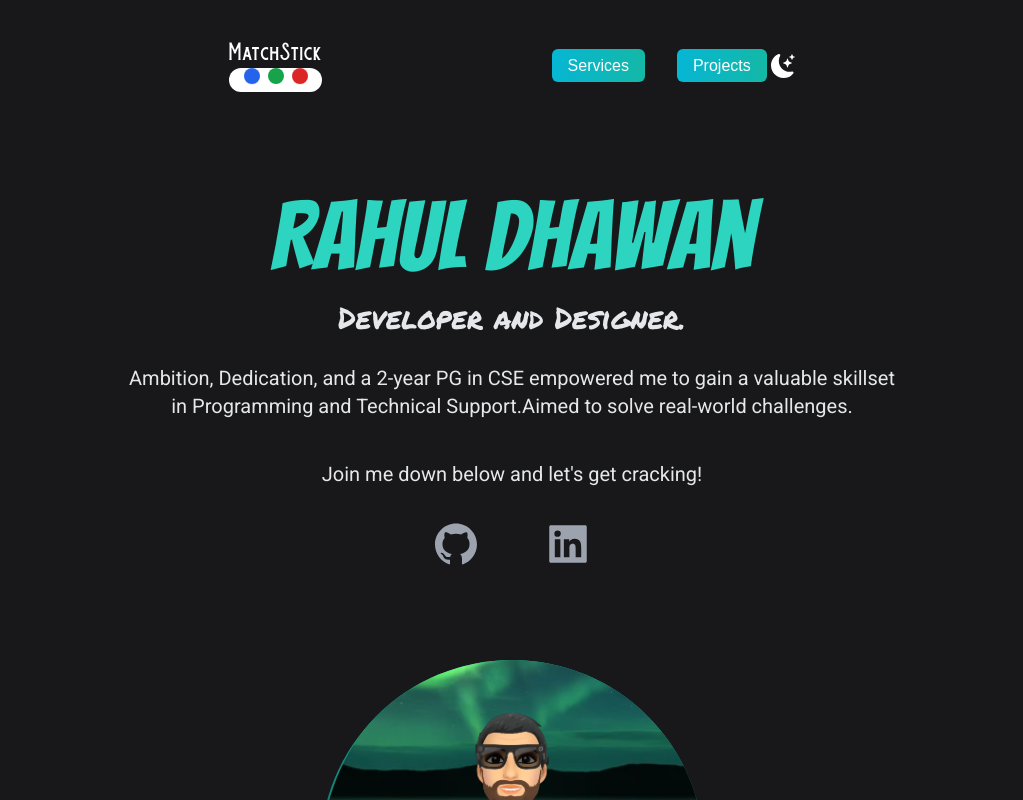
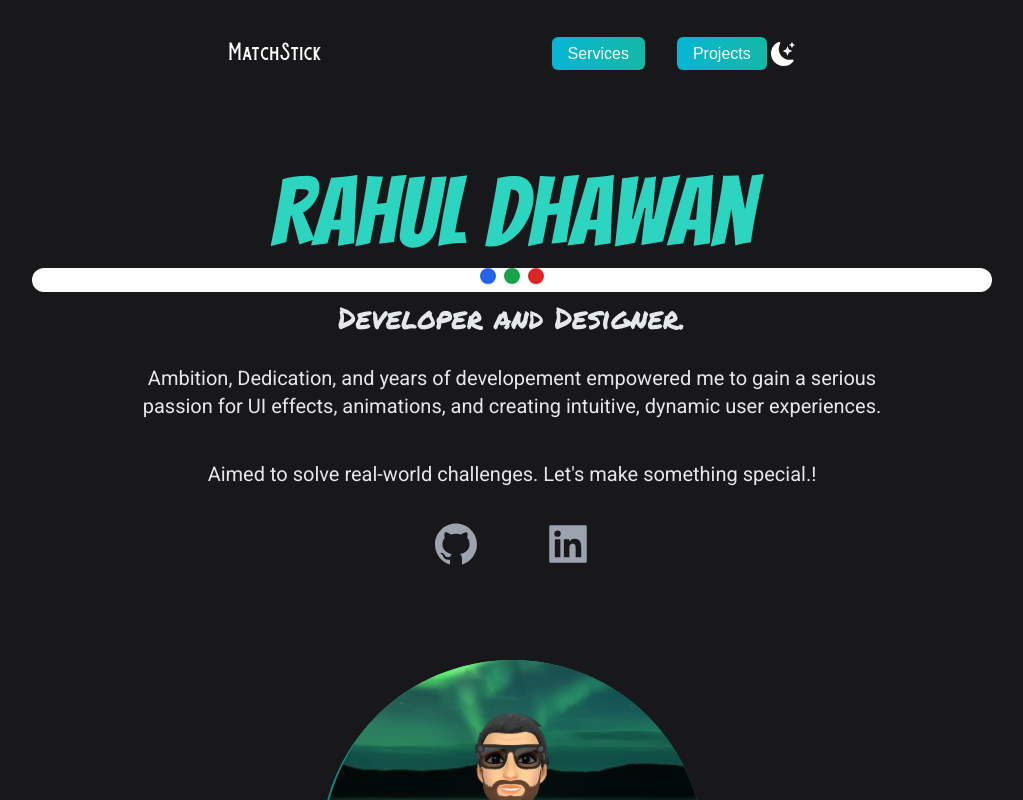
Before and after one commit to RAhuLDHawaN-cmd/Portfolio_React_Tailwind, a Next.js app: page / in a window 1280 px wide. Shown: the top 800 px of the page, without its empty margins (128-1151 px from the left). Built offline with nearby package versions, Linux system fonts and the light colour scheme.

Commit message:
changed about

```diff
--- a/pages/index.js
+++ b/pages/index.js
@@ -35,22 +35,10 @@ export default function Home() {
       </Head>
       <main className=" bg-slate-50 px-10 dark:bg-zinc-900 md:px-20 lg:px-40">
         <section className="min-h-screen" id="banner">
-          <nav className="py-10 mb-12 flex justify-evenly dark:text-white">
-            <h1 className="font-burtons text-xl">MatchStick
+          <nav className="py-10 mb-12 flex justify-evenly sticky top-0 z-50 bg-slate-50 dark:bg-zinc-900 dark:text-white ">
+            <h1 className="font-burtons text-xl">MatchStick</h1>
 
-            <div class="bg-white flex space-x-2 p-1 rounded-full justify-center items-center">
- <div
-  className="bg-blue-600 p-2  w-4 h-4 rounded-full animate-bounce blue-circle"
-></div>
-<div
-  class="bg-green-600 p-2 w-4 h-4 rounded-full animate-bounce green-circle"
-></div>
-<div
-  className="bg-red-600 p-2  w-4 h-4 rounded-full animate-bounce red-circle"
-></div>
-</div>
 
-            </h1>
 
             <ul className="flex items-center">
               <li>
@@ -79,15 +67,26 @@ export default function Home() {
             <h2 className="text-5xl py-2 text-teal-600 font-medium dark:text-teal-400 md:text-8xl jumbo">
               Rahul Dhawan
             </h2>
+            <div class="bg-white flex space-x-2 p-1 rounded-full justify-center items-center">
+            <div
+            className="bg-blue-600 p-2  w-4 h-4 rounded-full animate-bounce blue-circle"
+          ></div>
+          <div
+            class="bg-green-600 p-2 w-4 h-4 rounded-full animate-bounce green-circle"
+          ></div>
+          <div
+            className="bg-red-600 p-2  w-4 h-4 rounded-full animate-bounce red-circle"
+          ></div>
+          </div>
             <h3 className="text-2xl py-2 dark:text-gray-200 md:text-3xl marker">
               Developer and Designer.
             </h3>
 
-            <h4 className="text-md desc py-5 leading-8 text-gray-800 mx-auto md:text-xl dark:text-gray-200 max-w-3xl ">
-            Ambition, Dedication, and a 2-year PG in CSE empowered me to gain a valuable skillset in Programming and Technical Support.Aimed to solve real-world challenges.
+            <h4 className="text-md desc py-5 leading-8 max-w-3xl text-gray-800 mx-auto md:text-xl dark:text-gray-200  ">
+            Ambition, Dedication, and years of developement empowered me to gain a serious passion for UI effects, animations, and creating intuitive, dynamic user experiences.
             </h4>
             <h4 className="text-md desc py-5 leading-8 text-gray-800 mx-auto md:text-xl dark:text-gray-200 max-w-3xl ">
-            Join me down below and let's get cracking!
+            Aimed to solve real-world challenges. Let's make something special.!
             </h4>
             <div className="text-5xl flex justify-center gap-16 py-3 text-gray-600 dark:text-gray-400">
 
```
